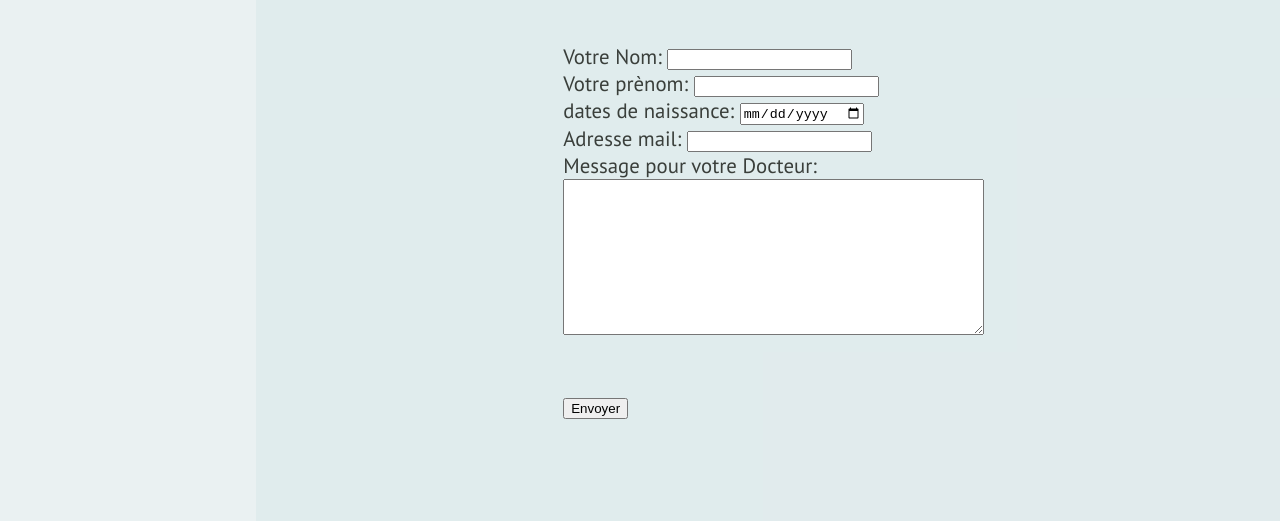
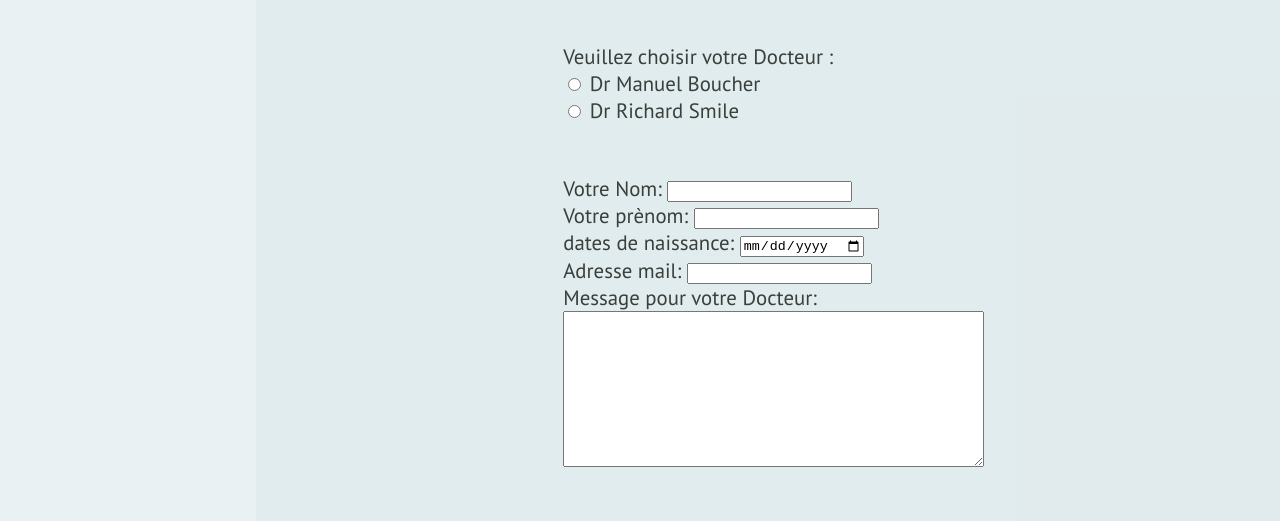
Before and after one commit to nasri2601/livraison2, a plain HTML site: page contacts.html in a window 1280 px wide. Shown: the part 411-932 px from the top of the page. Drawn offline with Linux system fonts and the light colour scheme.

Commit message:
add radio for choice a doctor

```diff
--- a/contacts.html
+++ b/contacts.html
@@ -35,6 +35,11 @@
             <h1>Prendre un rendez-vous:</h1>
             <form action="post"></form>
             <p>
+                    Veuillez choisir votre Docteur :<br />
+                    <input type="radio" name="docteur" value="docteur" id="docteur" /> <label for="docteur">Dr Manuel Boucher</label><br />
+                    <input type="radio" name="docteur" value="docteur" id="docteur" /> <label for="docteur">Dr Richard Smile</label><br />
+            </p>
+                <p>
                 <label for="nom">Votre Nom: </label><input type="text" name="Nom" id="Nom"><br>
 
                 <label for="prenom">Votre prènom: </label><input type="text" name="Prenom" id="Prenom"><br>
```
